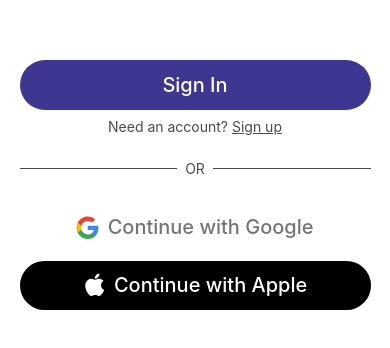
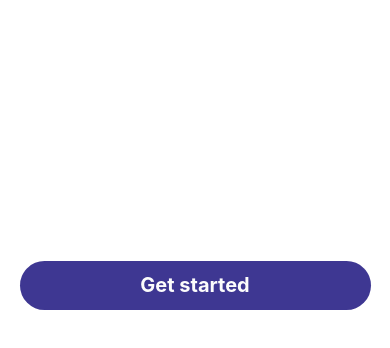
Before and after one commit to TalJa1/AirQualityMonitoring, a React Native app: screen /Onboarding in a window 390 px wide. Shown: the part 492-840 px from the top of the page. Built offline with nearby package versions, Linux system fonts and the light colour scheme.

Commit message:
Refactor App component to add Onboarding screen

```diff
--- a/App.tsx
+++ b/App.tsx
@@ -3,13 +3,19 @@
 import Login from './views/begin/Login';
 import {NavigationContainer} from '@react-navigation/native';
 import {createNativeStackNavigator} from '@react-navigation/native-stack';
+import Onboarding from './views/begin/Onboarding';
 
 const Stack = createNativeStackNavigator();
 
 const App = () => {
   return (
     <NavigationContainer>
-      <Stack.Navigator>
+      <Stack.Navigator initialRouteName="Onboarding">
+        <Stack.Screen
+          name="Onboarding"
+          component={Onboarding}
+          options={{headerShown: false}}
+        />
         <Stack.Screen
           name="Login"
           component={Login}
--- /dev/null
+++ b/components/begin/OnboardingComponent.tsx
@@ -0,0 +1,24 @@
+import {ScrollView, StyleSheet, Text, View} from 'react-native';
+import React from 'react';
+import {SafeAreaView} from 'react-native-safe-area-context';
+import useStatusBar from '../../services/useStatusBarCustom';
+import {containerStyle} from '../../services/styleSheet';
+
+const OnboardingComponent = () => {
+  useStatusBar('white');
+  return (
+    <SafeAreaView style={styles.container}>
+      <ScrollView>
+        <View>
+          <Text>OnboardingComponent</Text>
+        </View>
+      </ScrollView>
+    </SafeAreaView>
+  );
+};
+
+export default OnboardingComponent;
+
+const styles = StyleSheet.create({
+  container: containerStyle,
+});
--- a/package.json
+++ b/package.json
@@ -16,6 +16,7 @@
     "@react-navigation/native-stack": "^6.11.0",
     "react": "18.3.1",
     "react-native": "0.75.2",
+    "react-native-progress": "^5.0.1",
     "react-native-safe-area-context": "^4.10.9",
     "react-native-screens": "^3.34.0",
     "react-native-shadow-2": "^7.1.0",
--- a/views/begin/Login.tsx
+++ b/views/begin/Login.tsx
@@ -24,7 +24,7 @@
           flex: 1,
           justifyContent: 'flex-end',
         }}>
-        <View style={{rowGap: vh(1), marginBottom: vh(4)}}>
+        <View style={{rowGap: vh(1), marginBottom: vh(5)}}>
           <BtnLayout title="Sign In" btnColor="#3E3792" textColor="white" />
           <View
             style={{
--- /dev/null
+++ b/views/begin/Onboarding.tsx
@@ -0,0 +1,47 @@
+/* eslint-disable react-native/no-inline-styles */
+import {SafeAreaView, StyleSheet, Text, TouchableOpacity} from 'react-native';
+import React, {useState} from 'react';
+import OnboardingComponent from '../../components/begin/OnboardingComponent';
+import {centerAll, containerStyle, vh, vw} from '../../services/styleSheet';
+
+const Onboarding = () => {
+  const [isBoarding, setIsBoarding] = useState(false);
+  return (
+    <React.Fragment>
+      {isBoarding === false ? (
+        <SafeAreaView
+          style={[
+            styles.container,
+            {
+              paddingHorizontal: vw(5),
+              justifyContent: 'flex-end',
+              paddingBottom: vh(5),
+            },
+          ]}>
+          <TouchableOpacity
+            style={[
+              {
+                backgroundColor: '#3E3792',
+                borderRadius: 44,
+                paddingVertical: vh(1.5),
+              },
+              centerAll,
+            ]}
+            onPress={() => setIsBoarding(false)}>
+            <Text style={{color: '#FCFCFC', fontSize: 20, fontWeight: '700'}}>
+              Get started
+            </Text>
+          </TouchableOpacity>
+        </SafeAreaView>
+      ) : (
+        <OnboardingComponent />
+      )}
+    </React.Fragment>
+  );
+};
+
+export default Onboarding;
+
+const styles = StyleSheet.create({
+  container: containerStyle,
+});
```
Also changed, not shown: 1 other file (tests, documents, lock files or other folders).
